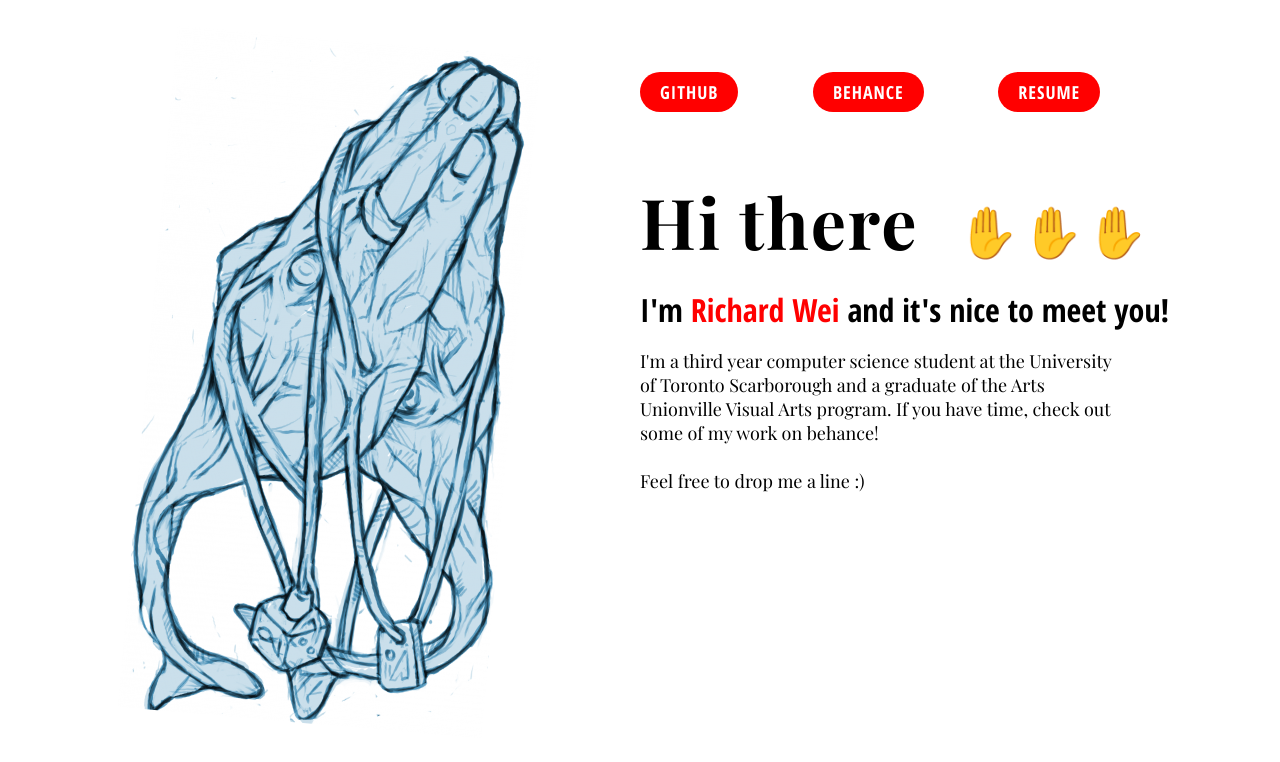
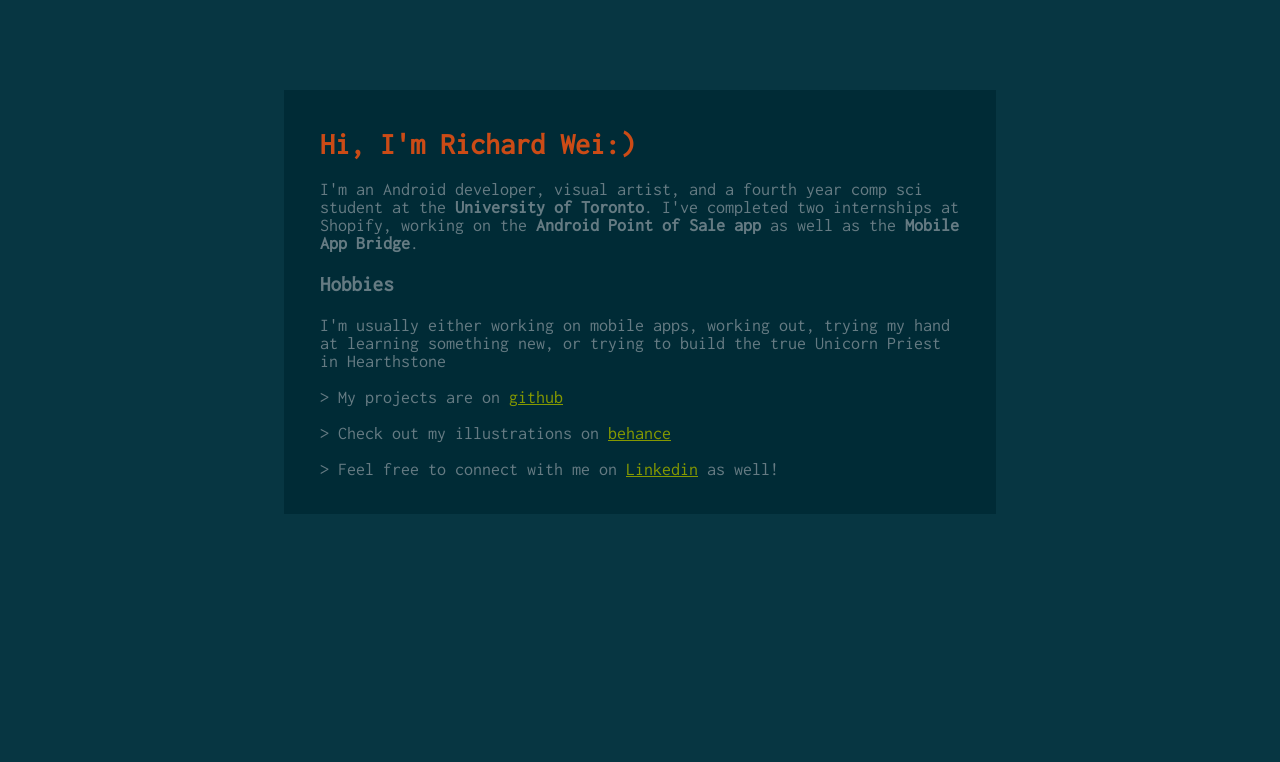
Before and after one commit to 13ABEL/13ABEL.github.io, a plain HTML site: page index.html in a window 1280 px wide. Drawn offline with nearby package versions, Linux system fonts and the light colour scheme.

Commit message:
first pass at completely overhauling design of personal site

```diff
--- a/index.html
+++ b/index.html
@@ -4,60 +4,28 @@
     <!-- Compiled and minified CSS -->
     <link rel="stylesheet" href="styles/main.css" />
     <!-- font links -->
-
-    <link href="https://fonts.googleapis.com/css?family=Montserrat:400,500,600,700" rel="stylesheet">
-
-    <link href="https://fonts.googleapis.com/css?family=Slabo+27px" rel="stylesheet">
-    <link href="https://fonts.googleapis.com/css?family=Playfair+Display:400,700" rel="stylesheet">
-
-    <link href="https://fonts.googleapis.com/css?family=Open+Sans+Condensed:300,700" rel="stylesheet">
+    <link href="https://fonts.googleapis.com/css?family=Inconsolata&display=swap" rel="stylesheet">
 
     <title> Richard Wei </title>
-
   </head>
   <!-- the real content -->
-  <body>
+  <body id="container">
+    <h1>Hi, I'm Richard Wei:)</h1>
+    <p>
+      I'm an Android developer, visual artist, and a fourth year comp sci student at the
+      <span class="bold">University of Toronto</span>.
+      I've completed two internships at Shopify, working on the <span class="bold">Android Point of Sale app</span>
+      as well as the <span class="bold">Mobile App Bridge</span>.
+    </p>
 
-    <div class="row">
-      <!-- image -->
-      <div class="left-container">
-        <img src="./images/portfolio/Chrysallis.png"/>
-      </div>
-
-      <!-- Information -->
-      <div class="right-container">
-        <!-- row at top for buttons -->
-        <div class="header-row">
-          <h1><a class="color-secondary" href="https://github.com/13ABEL">Github</a></h1>
-          <h1><a class="color-secondary" href="https://www.behance.net/boiledbuns">Behance</a></h1>
-          <!--h1><a class="color-secondary" href="">Portfolio</a></h1-->
-          <h1><a class="color-secondary" href="">Resume</a></h1>
-        </div>
-
-        <h1>Hi there <span>✋✋✋</span></h1>
-        <h3> I'm <a>Richard Wei</a> and it's nice to meet you!</h3>
-        <p>
-           I'm a third year computer science student at the University of Toronto
-           Scarborough and a graduate of the Arts Unionville Visual Arts program.
-           </article>
-
-           If you have time, check out some of my work on behance!
-           <br/>
-           <br/>
-
-           Feel free to drop me a line :)
-        </p>
-        <!-- ul class="account-links">
-          <li>Github</li>
-          <li>BeHance</li>
-          <li>Instagram</li>
-        </ul-->
-
-      </div>
-    </div>
-
-
-
-
+    <h3>Hobbies</h3>
+    <p>
+      I'm usually either working on mobile apps, working out, trying my hand at learning something new,
+      or trying to build the true Unicorn Priest in Hearthstone
+    </p>
+    <p>> My projects are on <a href="https://github.com/13ABEL">github</a></p>
+    <p>> Check out my illustrations on <a href="https://www.behance.net/boiledbuns">behance</a></p>
+    <p>> Feel free to connect with me on <a href="https://www.linkedin.com/in/therichardwei/">Linkedin</a>  as well! </p>
+    <p></p>
   </body>
 <html>
--- a/styles/main.css
+++ b/styles/main.css
@@ -1,142 +1,51 @@
+/*
+  solarized colors from https://ethanschoonover.com/solarized/
+  $base03:    #002b36;
+  $base02:    #073642;
+  $base01:    #586e75;
+  $base00:    #657b83;
+  $base0:     #839496;
+  $base1:     #93a1a1;
+  $base2:     #eee8d5;
+  $base3:     #fdf6e3;
+  $yellow:    #b58900;
+  $orange:    #cb4b16;
+  $red:       #dc322f;
+  $magenta:   #d33682;
+  $violet:    #6c71c4;
+  $blue:      #268bd2;
+  $cyan:      #2aa198;
+  $green:     #859900;
+*/
+
 html {
-  width: 100%;
-  height: 100%;
-  font-size: 10px; }
-  @media only screen and (max-width: 1063px) {
-    html {
-      font-size: 20px; } }
-  html body {
-    margin: inherit;
-    padding: inherit; }
+  background-color: #073642;
+  font-family: 'Inconsolata', monospace;
+  font-size: 18px;
+}
 
-.row {
-  margin: 0;
-  padding: 0;
-  height: 100vh;
-  display: flex; }
+h1 {
+  font-size: 30px;
+  color: #cb4b16;
+}
 
-.left-container {
-  width: 50%;
-  text-align: right;
-  padding-top: 40px;
-  /* left image*/ }
-  @media only screen and (max-width: 1063px) {
-    .left-container {
-      width: 0; } }
-  .left-container > img {
-    height: 90%;
-    width: auto;
-    margin-right: 20%;
-    transform: rotate(5deg); }
-    @media only screen and (max-width: 1063px) {
-      .left-container > img {
-        width: 0; } }
+a {
+  color: #859900;
+}
 
-.right-container {
-  width: 50%;
-  padding-top: 60px;
-  font-size: 1em;
-  /* for mobile screens */ }
-  @media only screen and (max-width: 1063px) {
-    .right-container {
-      width: 100%;
-      padding-left: 10%; } }
-  .right-container > h1 {
-    margin: 50px 0 0 0;
-    font-family: 'Playfair Display', sans-serif;
-    font-size: 7em;
-    letter-spacing: 2px;
-    font-weight: 700; }
-    .right-container > h1 > span {
-      margin-left: 20px;
-      font-size: 50px; }
-      @media only screen and (max-width: 1063px) {
-        .right-container > h1 > span {
-          display: none; } }
-  .right-container > h3 {
-    margin: 20px 0px 0px 0px;
-    padding: 0;
-    font-family: 'Open Sans Condensed', sans-serif;
-    letter-spacing: 0px;
-    font-size: 3.2em;
-    font-weight: 600; }
-    .right-container > h3 > a {
-      color: red; }
-  .right-container > p {
-    width: 75%;
-    font-family: 'Playfair Display', serif;
-    font-size: 1.8em;
-    letter-spacing: 0px;
-    font-weight: 500;
-    margin-bottom: 40px; }
-  .right-container > ul > li {
-    font-family: 'Montserrat', sans-serif;
-    text-transform: uppercase;
-    font-weight: 600;
-    margin-bottom: 8px; }
+#container {
+  width : 50%;
+  margin: 5rem auto auto auto;
+  padding : 1rem 2rem 1rem 2rem;
+  background-color: #002b36;
+  color: #657b83;
+}
 
-.header-row {
-  text-align: left;
-  font-size: 1em; }
-  .header-row h1 {
-    display: inline-block;
-    margin-right: 4em;
-    padding: 8px 20px 8px 20px;
-    border-radius: 50px;
-    background-color: red;
-    color: white;
-    font-family: 'Open Sans Condensed', sans-serif;
-    font-size: 1.8em;
-    text-transform: uppercase;
-    font-weight: 700;
-    letter-spacing: 1px; }
-    @media only screen and (max-width: 1063px) {
-      .header-row h1 {
-        font-size: 2em;
-        margin-right: 2.5em;
-        padding: 0.2em 0.7em 0.2em 0.7em; } }
-    .header-row h1 > a {
-      text-decoration: none; }
 
-.account-links > li:nth-child(1)::before {
-  color: white; }
+.underline {
+  text-decoration: underline;
+}
 
-.account-links > li:nth-child(2)::before {
-  color: white; }
-
-.account-links > li:nth-child(3)::before {
-  color: white; }
-
-.card {
-  width: 200px;
-  height: 200px;
-  overflow: hidden;
-  display: inline-block;
-  border-radius: 0;
-  margin-right: 60px; }
-
-.card > img {
-  width: 100%;
-  height: 100%;
-  object-fit: scale-down; }
-
-.color-secondary {
-  color: white; }
-
-.thumbnail {
-  width: 80px;
-  height: 80px;
-  display: inline-block;
-  margin-top: 20px;
-  margin-left: 70px;
-  border-radius: 50%;
-  background-color: #9fce9f;
-  color: black;
-  font-family: 'Playfair Display', serif;
-  text-align: center;
-  font-size: 50px;
-  font-weight: 700;
-  user-select: none;
-  /* Standard */ }
-
-/*# sourceMappingURL=main.css.map */
+.bold {
+  font-weight: bold;
+}
--- a/styles/main.scss
+++ /dev/null
@@ -1,194 +0,0 @@
-$base-font: 10px;
-
-html {
-  width: 100%;
-  height: 100%;
-  font-size: $base-font;
-
-  @media only screen and (max-width: 1063px) {
-    font-size: $base-font*2;
-  }
-
-  body {
-    margin: inherit;
-    padding: inherit;
-  }
-}
-
-.row {
-  margin: 0;
-  padding: 0;
-  height: 100vh;
-  display: flex;
-}
-
-.left-container {
-  width: 50%;
-  text-align: right;
-  padding-top: 40px;
-
-  @media only screen and (max-width: 1063px) {
-    width: 0;
-  }
-
-  /* left image*/
-  & > img{
-    height: 90%;
-    width: auto;
-
-    margin-right: 20%;
-    transform: rotate(5deg);
-
-    @media only screen and (max-width: 1063px) {
-      width: 0;
-    }
-  }
-}
-
-.right-container {
-  width: 50%;
-  padding-top: 60px;
-  font-size: 1em;
-
-  /* for mobile screens */
-  @media only screen and (max-width: 1063px) {
-    width: 100%;
-    padding-left: 10%;
-  }
-
-  & > h1{
-    margin: 50px 0 0 0;
-
-    font-family: 'Playfair Display', sans-serif;
-    font-size: 7em;
-    letter-spacing: 2px;
-    font-weight: 700;
-
-    & > span {
-      margin-left: 20px;
-      font-size: 50px ;
-
-      @media only screen and (max-width: 1063px) {
-        display: none;
-      }
-    }
-  }
-
-  & > h3 {
-    margin: 20px 0px 0px 0px;
-    padding: 0;
-
-    font-family: 'Open Sans Condensed', sans-serif;
-    letter-spacing: 0px;
-    font-size: 3.2em;
-    font-weight: 600;
-
-    & > a {
-      color: red;
-    }
-  }
-
-  & > p {
-    width: 75%;
-    font-family: 'Playfair Display', serif;
-
-    font-size: 1.8em;
-    letter-spacing: 0px;
-    font-weight: 500;
-
-    margin-bottom: 40px;
-  }
-
-  & > ul > li {
-    font-family: 'Montserrat', sans-serif;
-    text-transform: uppercase;
-    font-weight: 600;
-
-    margin-bottom: 8px;
-  }
-}
-
-.header-row {
-  text-align: left;
-  font-size: 1em;
-
-
-  & h1 {
-    display: inline-block;
-    margin-right: 4em;
-
-    padding: 8px 20px 8px 20px;
-
-    border-radius:50px;
-    background-color: red;
-    color: white;
-
-    font-family: 'Open Sans Condensed', sans-serif;
-    font-size: 1.8em;
-    text-transform: uppercase;
-    font-weight: 700;
-    letter-spacing: 1px;
-
-    @media only screen and (max-width: 1063px) {
-      font-size: 2em;
-      margin-right: 2.5em;
-      padding: 0.2em 0.7em 0.2em 0.7em;
-    }
-
-    & > a {
-      text-decoration: none;
-    }
-  }
-}
-
-.account-links > li:nth-child(1)::before {
-  color: white;
-}
-.account-links > li:nth-child(2)::before {
-  color: white;
-}
-.account-links > li:nth-child(3)::before {
-  color: white;
-}
-
-.card {
-  width: 200px;
-  height: 200px;
-
-  overflow: hidden;
-  display: inline-block;
-  border-radius: 0;
-
-  margin-right: 60px;
-}
-
-.card > img {
-  width: 100%;
-  height: 100%;
-  object-fit: scale-down;
-}
-
-.color-secondary {
-  color: white;
-}
-
-.thumbnail {
-  width: 80px;
-  height: 80px;
-
-  display: inline-block;
-  margin-top: 20px;
-  margin-left: 70px;
-  border-radius: 50%;
-
-
-  background-color: #9fce9f;
-  color: black;
-
-  font-family: 'Playfair Display', serif;
-  text-align: center;
-  font-size: 50px;
-  font-weight: 700;
-
-  user-select: none; /* Standard */
-}
```
Also changed, not shown: 3 other files.
